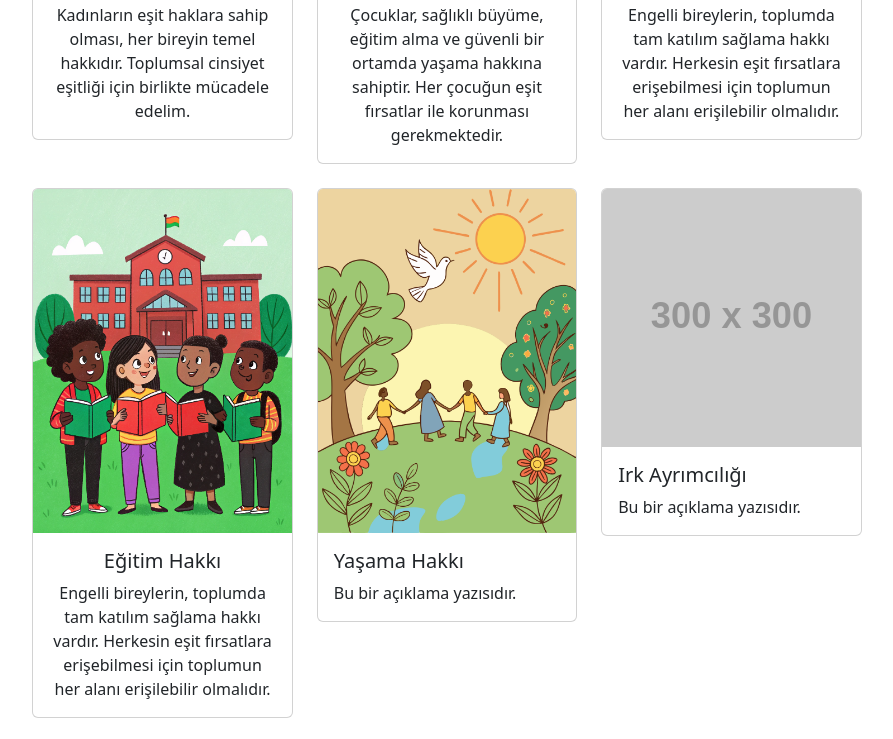
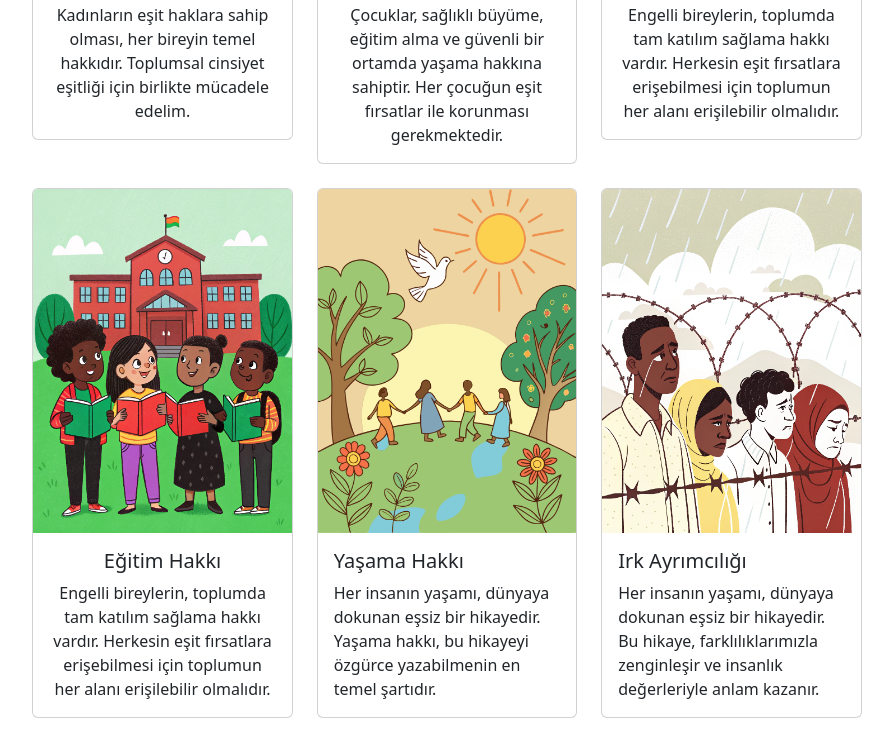
Before and after one commit to seymaersyy/HiKodProje, a plain HTML site: page index.html in a window 1280 px wide. Shown: the part 1499-2238 px from the top of the page, without its empty margins (193-1086 px from the left). Drawn offline with nearby package versions, Linux system fonts and the light colour scheme; placeholder pictures from the web are drawn by us.

Commit message:
güncelleme2

```diff
--- a/index.html
+++ b/index.html
@@ -13,7 +13,7 @@
     <!--Navbar-->
     <nav class="navbar navbar-expand-lg bg-body-tertiary">
       <div class="container-fluid">
-        <img src="/img/Logo-1 (1).png" alt="Logo" width="250" height="230">
+        <img src="./img/Logo-1 (1).png" alt="Logo" width="250" height="230">
         <button class="navbar-toggler" type="button" data-bs-toggle="collapse" data-bs-target="#navbarNavAltMarkup" aria-controls="navbarNavAltMarkup" aria-expanded="false" aria-label="Toggle navigation">
           <span class="navbar-toggler-icon"></span>
         </button>
@@ -99,7 +99,7 @@
             <img src="img/yaşama (2).png" class="card-img-top" alt="Card 5">
             <div class="card-body">
               <h5 class="card-title">Yaşama Hakkı</h5>
-              <p class="card-text">Bu bir açıklama yazısıdır.</p>
+              <p class="card-text">Her insanın yaşamı, dünyaya dokunan eşsiz bir hikayedir. Yaşama hakkı, bu hikayeyi özgürce yazabilmenin en temel şartıdır.</p>
             </div>
           </div>
         </div>
@@ -107,10 +107,10 @@
         <!-- Card 6 -->
         <div class="col">
           <div class="card">
-            <img src="https://via.placeholder.com/300" class="card-img-top" alt="Card 6">
+            <img src="./img/ırk.png" class="card-img-top" alt="Card 6">
             <div class="card-body">
               <h5 class="card-title">Irk Ayrımcılığı</h5>
-              <p class="card-text">Bu bir açıklama yazısıdır.</p>
+              <p class="card-text">Her insanın yaşamı, dünyaya dokunan eşsiz bir hikayedir. Bu hikaye, farklılıklarımızla zenginleşir ve insanlık değerleriyle anlam kazanır.</p>
             </div>
           </div>
         </div>
```
Also changed, not shown: img/ırk.png (added).
